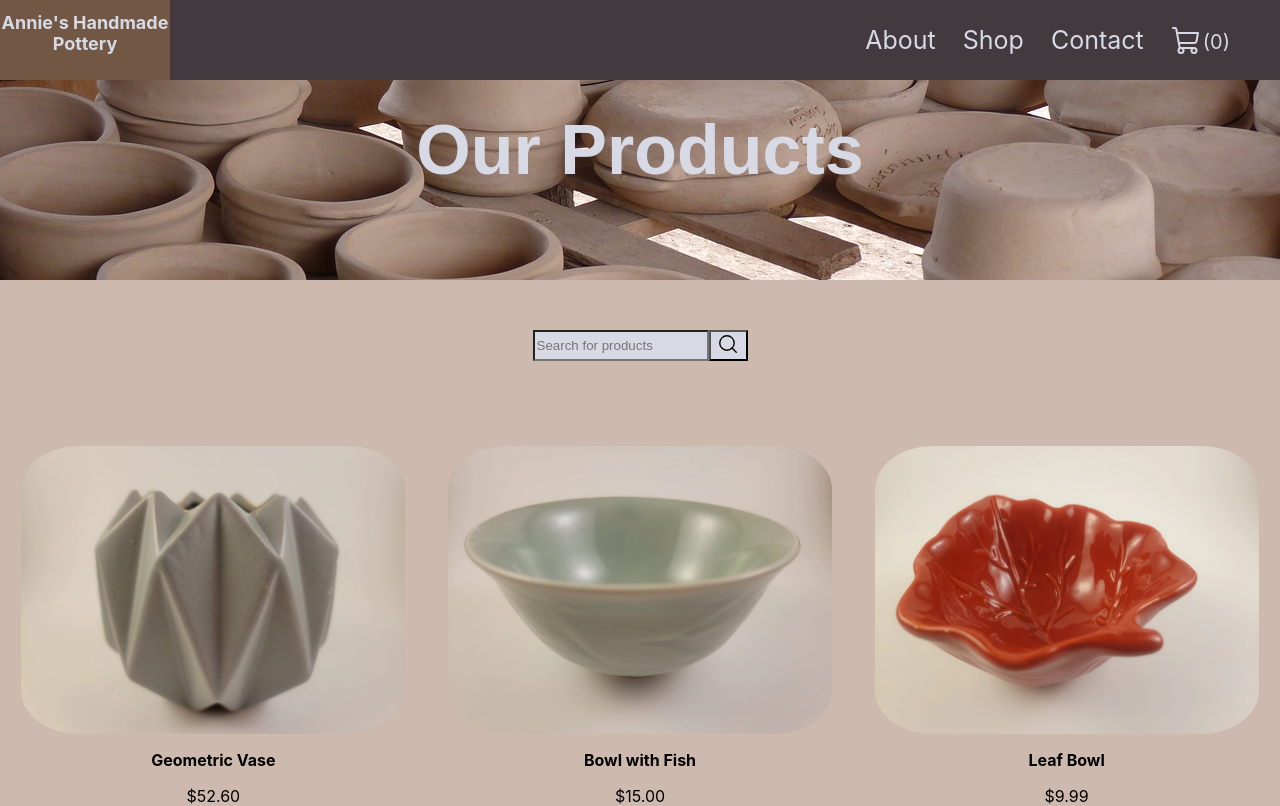
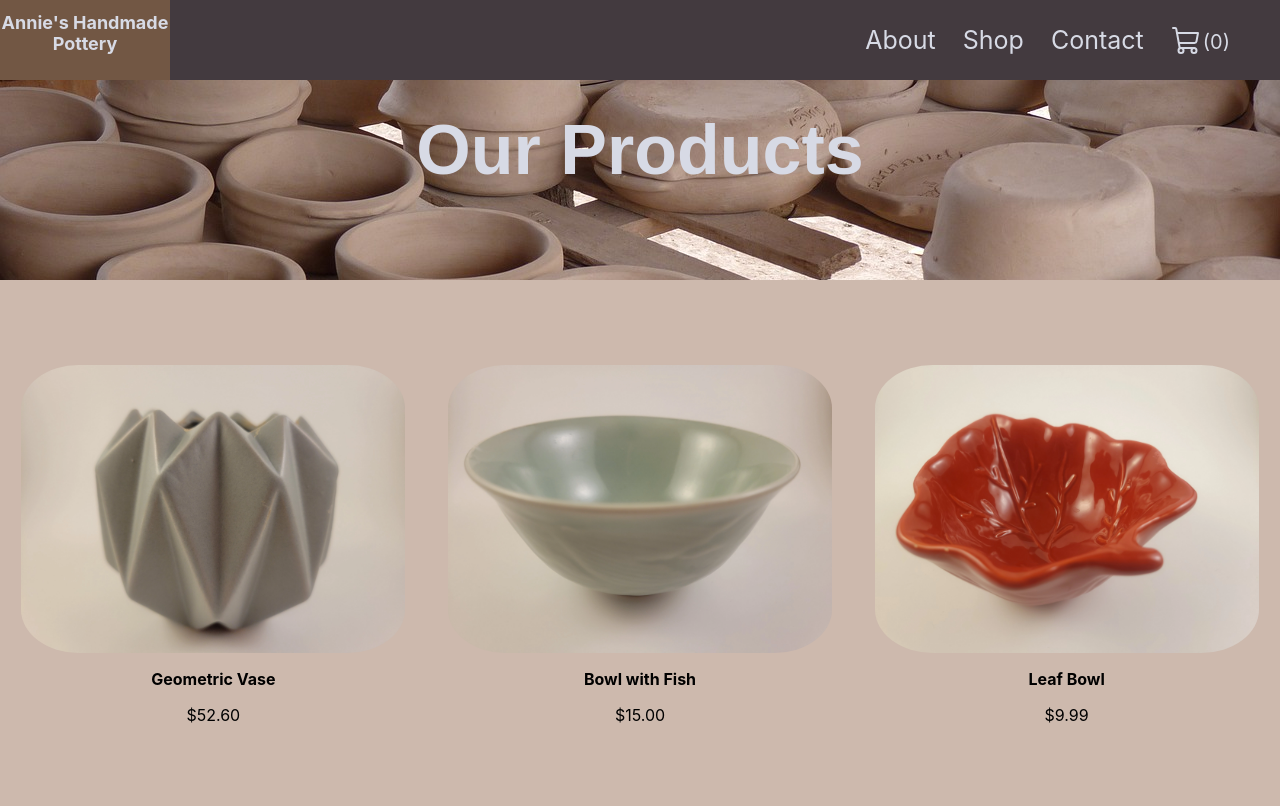
Before and after one commit to LaurenCummings/shop-project, a React (Create React App) app: page / in a window 1280 px wide. Shown: the top 806 px of the page. Built offline with nearby package versions, Linux system fonts and the light colour scheme.

Commit message:
Deleted search feature

```diff
--- a/src/components/Shop.css
+++ b/src/components/Shop.css
@@ -10,29 +10,6 @@
     text-align: center;
     margin: 0;
     padding: 30px;
-}
-
-.searchBar {
-    width: 215px;
-    margin: auto;
-    margin-top: 50px;
-}
-
-.searchBar input {
-    background-color: rgb(215, 218, 229);
-    height: 25px;
-    width: 168px;
-    vertical-align: middle;
-}
-
-.searchBar button {
-    background-color: rgb(215, 218, 229);
-    vertical-align: middle;
-    width: 39px;
-}
-
-.searchBar button:hover {
-    cursor: pointer;
 }
 
 .products {
--- a/src/components/Shop.js
+++ b/src/components/Shop.js
@@ -1,50 +1,16 @@
 import './Shop.css';
 import PRODUCTS from '../Products';
 import Product from './Product';
-import { useState } from 'react';
-import { MagnifyingGlass } from 'phosphor-react';
 
 const Shop = () => {
-
-    const [searchTerm, setSearchTerm] = useState('');
-    const [displayedProducts, setDisplayedProducts] = useState(PRODUCTS);
-
-    const handleInputChange = (event) => {
-        setSearchTerm(event.target.value);
-    }
-
-    const searchProducts = () => {
-        let selectedProducts = [];
-        if (searchTerm == "") {
-            selectedProducts = PRODUCTS;
-        } else {
-            for(let i = 1; i < PRODUCTS.length; i++) {
-                if (PRODUCTS[i].tags.includes(searchTerm)) {
-                    selectedProducts.push(PRODUCTS[i]);
-                }
-            }
-            setDisplayedProducts(selectedProducts);
-        }
-    };
 
     return (
         <div className="shop">
             <div className="shopTitle">
                 <h1>Our Products</h1>
             </div>
-            <div className="searchBar">
-                <input
-                    placeholder="Search for products"
-                    type="text"
-                    value={searchTerm}
-                    onChange={handleInputChange}
-                />
-                <button onClick={searchProducts}>
-                    <MagnifyingGlass size={22}></MagnifyingGlass>
-                </button>
-            </div>
             <div className="products">
-                {displayedProducts.map((product) => (
+                {PRODUCTS.map((product) => (
                     <Product data={product} />
                 ))}
             </div>
```
